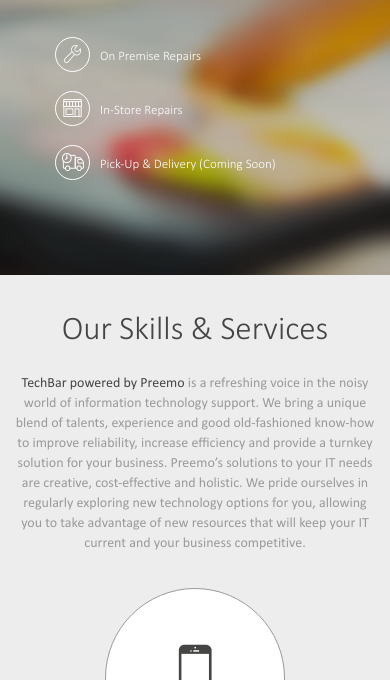
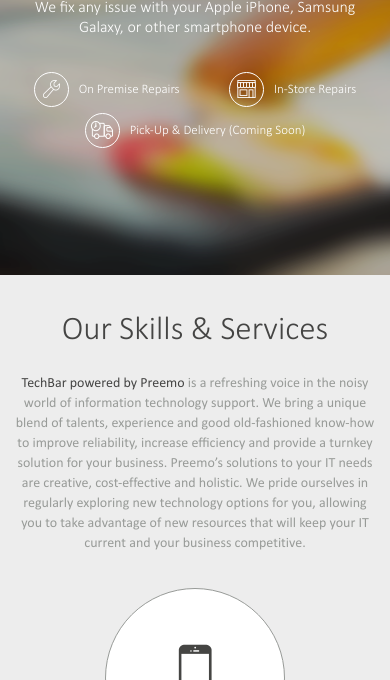
Before and after one commit to happytatva/assignment4, a plain HTML site: page index.html in a window 390 px wide. Shown: the part 420-1100 px from the top of the page. Drawn offline with Linux system fonts and the light colour scheme.

Commit message:
modified code

```diff
--- a/css/media.css
+++ b/css/media.css
@@ -1,5 +1,5 @@
 @media screen and (max-width: 1024px) {
-  .hamburger{
+  .hamburger {
     cursor: pointer;
   }
   .hamburger .line {
@@ -53,7 +53,7 @@
   .upper-header .container {
     justify-content: center;
   }
-  .header-content{
+  .header-content {
     margin-bottom: 10px;
   }
   .banner-section .services-row .img-wrap {
@@ -107,9 +107,7 @@
     justify-content: space-around;
     gap: 15px;
   }
-  .services-row .img-wrap {
-     top: 5px;
- }
+
   .title {
     font-size: 45px;
     line-height: 52px;
@@ -232,7 +230,6 @@
     font-size: 16px;
   }
   .services-row {
-    margin: 35px 35px 0;
     gap: 10px;
   }
   .service-block .row {
@@ -354,7 +351,7 @@
     color: #454544;
   }
 }
-@media screen and (max-width: 410px) {
+@media screen and (max-width: 375px) {
   .services-row {
     justify-content: start;
   }
--- a/css/style.css
+++ b/css/style.css
@@ -187,7 +187,6 @@ a {
 }
 .service-block .row {
   gap: 25px;
-  position: relative;
 }
 .service-block .col-auto {
   display: flex;
@@ -196,12 +195,10 @@ a {
 }
 .banner-section .services-row p {
   font-size: 18px;
-  line-height: 48px;
   color: #ffffff;
   width: auto;
   height: auto;
   margin: 0;
-  padding-left: 35px;
 }
 .services-row .img-wrap {
   width: 45px;
@@ -209,9 +206,6 @@ a {
   border-radius: 22px;
   background-color: rgba(237, 28, 36, 0);
   border: 1px solid #ffffff;
-  position: absolute;
-  top: 2px;
-  left: 0px;
 }
 
 /* ----skills-section--- */
--- a/js/general.js
+++ b/js/general.js
@@ -83,5 +83,5 @@ $(window).scroll(function () {
 
 upArrowbtn.on("click", function (e) {
   e.preventDefault();
-  $("html, body").animate({ scrollTop: 0 },300);
+  $("html, body").animate({ scrollTop: 0 },800);
 });
```
Lines whose indentation alone changed are shown as unchanged.
